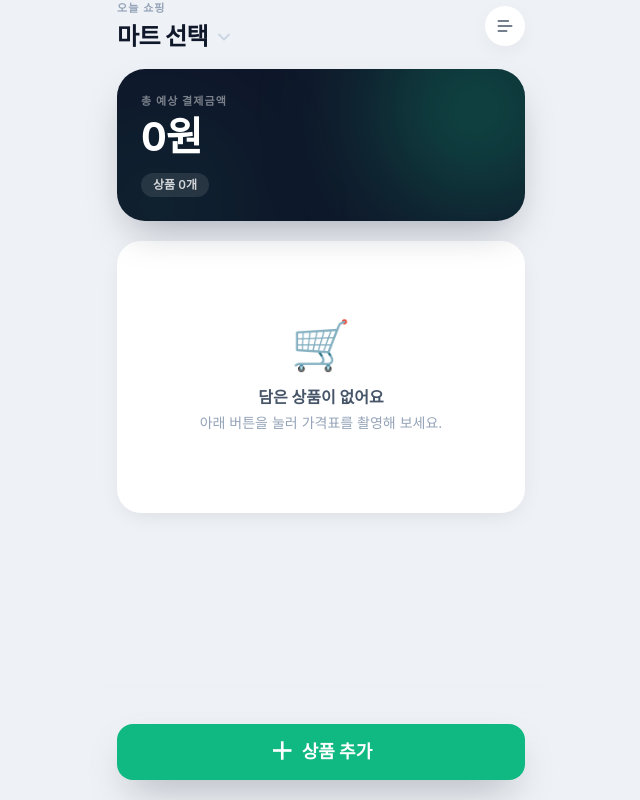
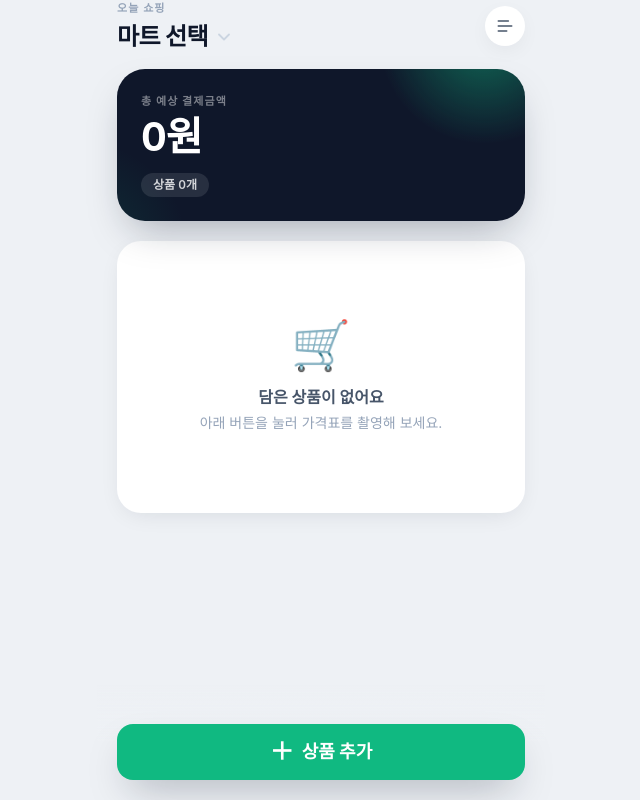
Before and after one commit to 2BeeDevStudio/price-cart, a React (Vite) app in the folder 20.dev/: page / in a window 1280 px wide. Shown: the whole page, without its empty margins (319-959 px from the left). Built offline with nearby package versions, Linux system fonts and the light colour scheme.

Commit message:
fix(ui): 히어로 카드 모서리 초록 삐침 제거 - overflow-hidden+블러 원이 iOS에서 라운드 모서리 밖으로 새던 문제 - 글로우를 배경 radial-gradient로 대체(라운드 정확히 클립)

```diff
--- a/20.dev/src/components/Header.tsx
+++ b/20.dev/src/components/Header.tsx
@@ -56,10 +56,14 @@ export default function Header({ onReset, onPickStore, onOpenHistory }: HeaderPr
         </div>
       </div>
 
-      {/* 다크 히어로 카드 */}
-      <div className="relative mt-4 overflow-hidden rounded-[28px] bg-ink px-6 py-6 text-white shadow-hero">
-        <div className="pointer-events-none absolute -right-10 -top-12 h-44 w-44 rounded-full bg-brand/40 blur-3xl" />
-        <div className="pointer-events-none absolute -bottom-16 -left-10 h-40 w-40 rounded-full bg-brand/10 blur-3xl" />
+      {/* 다크 히어로 카드 (글로우는 배경 그라디언트로 — 모서리 삐침 방지) */}
+      <div
+        className="relative mt-4 overflow-hidden rounded-[28px] bg-ink px-6 py-6 text-white shadow-hero"
+        style={{
+          backgroundImage:
+            'radial-gradient(150px 150px at 90% -20%, rgba(16,185,129,0.50), rgba(16,185,129,0) 70%), radial-gradient(160px 160px at -10% 120%, rgba(16,185,129,0.16), rgba(16,185,129,0) 70%)',
+        }}
+      >
         <div className="relative">
           <div className="text-[11px] font-bold uppercase tracking-widest text-white/45">
             총 예상 결제금액
```
